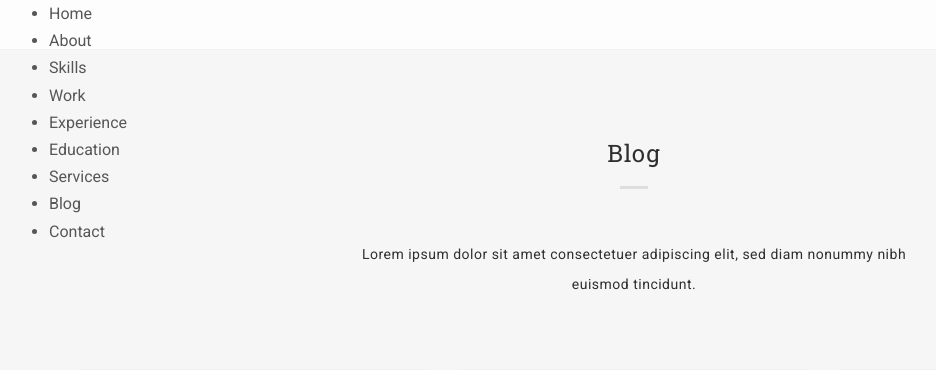
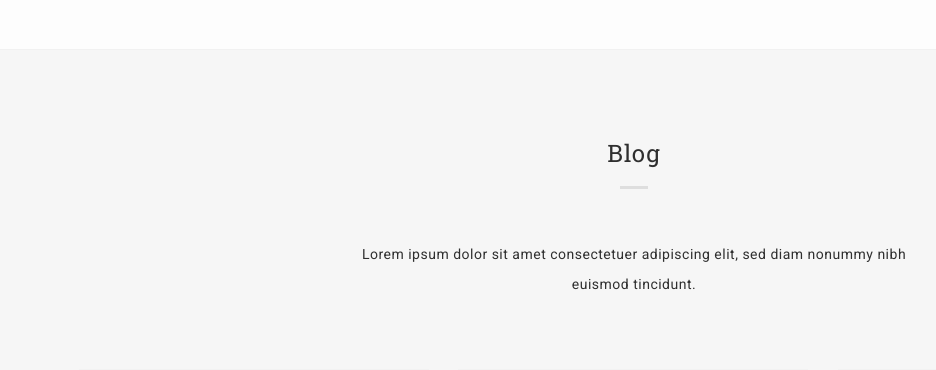
Before and after one commit to brianokinyi/my_portfolio, a PHP site: page /blog.php in a window 1280 px wide. Shown: the top 370 px of the page, without its empty margins (6-942 px from the left). Run offline with PHP 8.4, Linux system fonts and the light colour scheme.

Commit message:
eevert "solve pic errors"
This reverts commit d781746164c1790333c87cd3d55ad8e689c49624.

revert

```diff
--- a/header.php
+++ b/header.php
@@ -31,17 +31,6 @@
     <div id="preloader">
       <div id="status">
         <img alt="logo" src="images/logo-big.png">
-        <ul>
-            <li><a data-scroll="" href="#home" class="active">Home</a></li>
-            <li><a data-scroll="" href="#about">About</a></li>
-            <li><a data-scroll="" href="skills.php">Skills</a></li>
-            <li><a data-scroll="" href="work.php">Work</a></li>
-            <li><a data-scroll="" href="experience.php">Experience</a></li>
-            <li><a data-scroll="" href="education.php">Education</a></li>
-            <li><a data-scroll="" href="services.php">Services</a></li>
-            <li><a data-scroll="" href="blog.php">Blog</a></li>
-            <li><a data-scroll="" href="contact.php">Contact</a></li>
-          </ul>
       </div>
     </div>
     <!--/.PRELOADER END-->
@@ -49,22 +38,49 @@
     <!--HEADER -->
     <div class="header">
       <div class="for-sticky">
-        <div class="my-menu">
-          <ul>
-            <li><a data-scroll="" href="#home" class="active">Home</a></li>
-            <li><a data-scroll="" href="#about">About</a></li>
-            <li><a data-scroll="" href="skills.php">Skills</a></li>
-            <li><a data-scroll="" href="work.php">Work</a></li>
-            <li><a data-scroll="" href="experience.php">Experience</a></li>
-            <li><a data-scroll="" href="education.php">Education</a></li>
-            <li><a data-scroll="" href="services.php">Services</a></li>
-            <li><a data-scroll="" href="blog.php">Blog</a></li>
-            <li><a data-scroll="" href="contact.php">Contact</a></li>
-          </ul>
+
+      </div>
+      <div class="menu-wrap">
+        <nav class="menu">
+          <div class="menu-list">
+            <a data-scroll="" href="#home" class="active">
+              <span>Home</span>
+            </a>
+            <a data-scroll="" href="#about">
+              <span>About</span>
+            </a>
+            <a data-scroll="" href="skills.php">
+              <span>Skills</span>
+            </a>
+            <a data-scroll="" href="#work">
+              <span>Work</span>
+            </a>
+            <a data-scroll="" href="#employement">
+              <span>Employement</span>
+            </a>
+            <a data-scroll="" href="education.php">
+              <span>Education</span>
+            </a>
+             <a data-scroll="" href="#services">
+              <span>Services</span>
+            </a>
+            <a data-scroll="" href="#testimonial">
+              <span>Testimonial</span>
+            </a>
+            <a data-scroll="" href="#blog">
+              <span>Blog</span>
+            </a>
+            <a data-scroll="" href="#contact">
+              <span>Contact</span>
+            </a>
           </div>
+        </nav>
+        <button class="close-button" id="close-button">Close Menu</button>
       </div>
       <button class="menu-button" id="open-button">
-
+        <span></span>
+        <span></span>
+        <span></span>
       </button><!--/.for-sticky-->
     </div>
     <!--/.HEADER END-->
```
